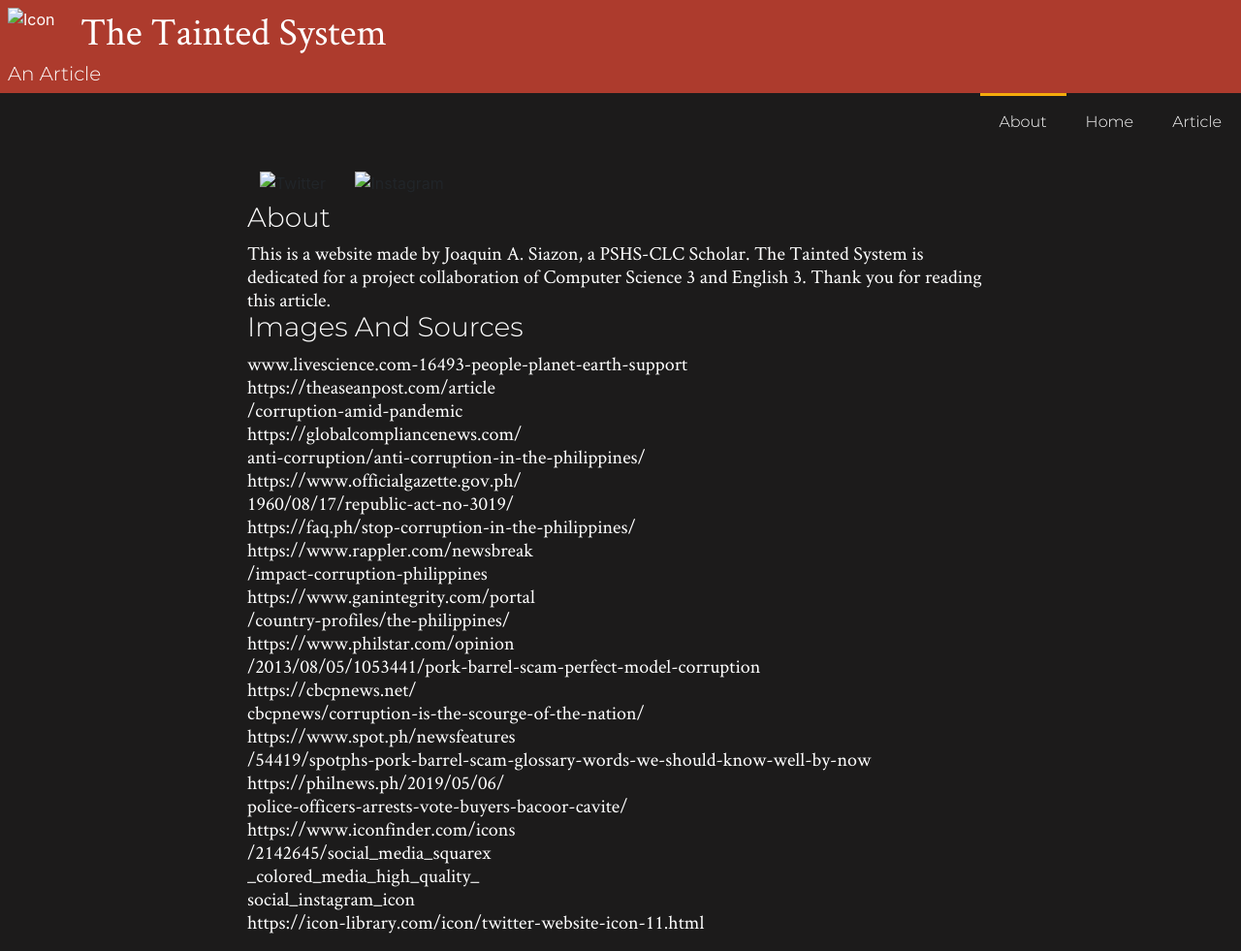
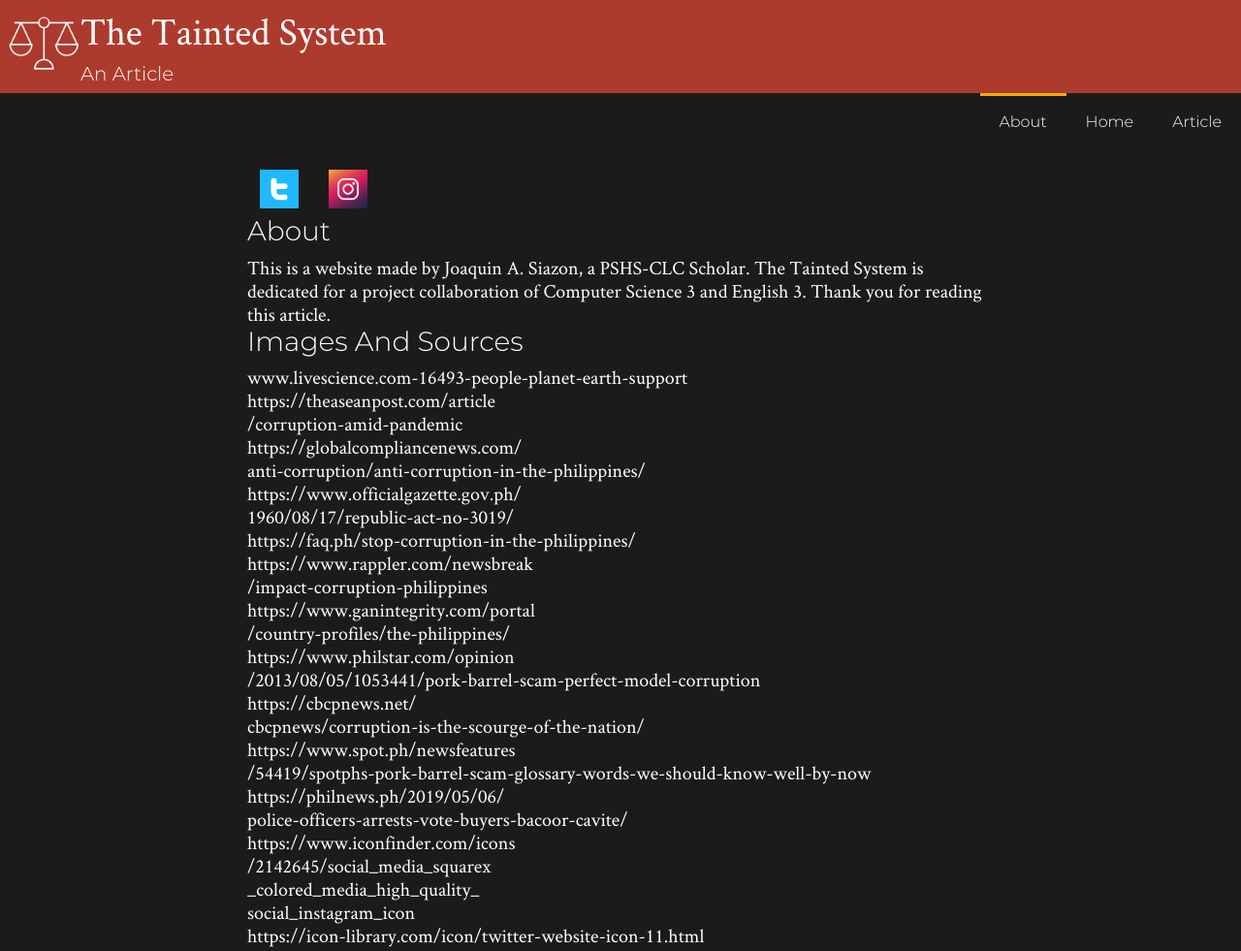
Before and after one commit to AkiSiazon/jasiazon.github.io, a plain HTML site: page about.html in a window 1280 px wide. Shown: the top 981 px of the page at 97% size. Drawn offline with nearby package versions, Linux system fonts and the light colour scheme.

Commit message:
Update about.html

```diff
--- a/about.html
+++ b/about.html
@@ -3,7 +3,7 @@
 	<head>
 		<title>About</title>
 		<meta charset="UTF-8">
-		<link rel="shortcut icon" type="image/x-icon" href="Images/favicon.jpg">
+		<link rel="shortcut icon" type="image/x-icon" href="favicon.jpg">
 		<meta name="viewport" content="width=device-width">
 		<link rel="stylesheet" href="https://maxcdn.bootstrapcdn.com/bootstrap/4.5.2/css/bootstrap.min.css">
 		<script src="https://ajax.googleapis.com/ajax/libs/jquery/3.5.1/jquery.min.js"></script>
@@ -15,7 +15,7 @@
 	<body class="container-fluid p-0" >
 
 		<header class=" p-2">
-			<img src="Images/favicon.jpg" id="Icon" alt="Icon">
+			<img src="favicon.jpg" id="Icon" alt="Icon">
 			<h1 > The Tainted System</h1>
 			<h5>An Article</h5>
 		</header>
@@ -36,10 +36,10 @@
 		<br><br><br>
 		<div class="container">
 			<a class="btn" href="https://twitter.comf/wawaqin1821">
-				<img src="Images/Twittericon.jpg" class="social" alt="Twitter">
+				<img src="Twittericon.jpg" class="social" alt="Twitter">
 			</a>
 			<a class="btn" href="https://www.indstagram.com/aquin183/">
-				<img src="Images/Instagram1.jpg" class="social" alt="Instagram">
+				<img src="Instagram1.jpg" class="social" alt="Instagram">
 			</a>
 
 
```
